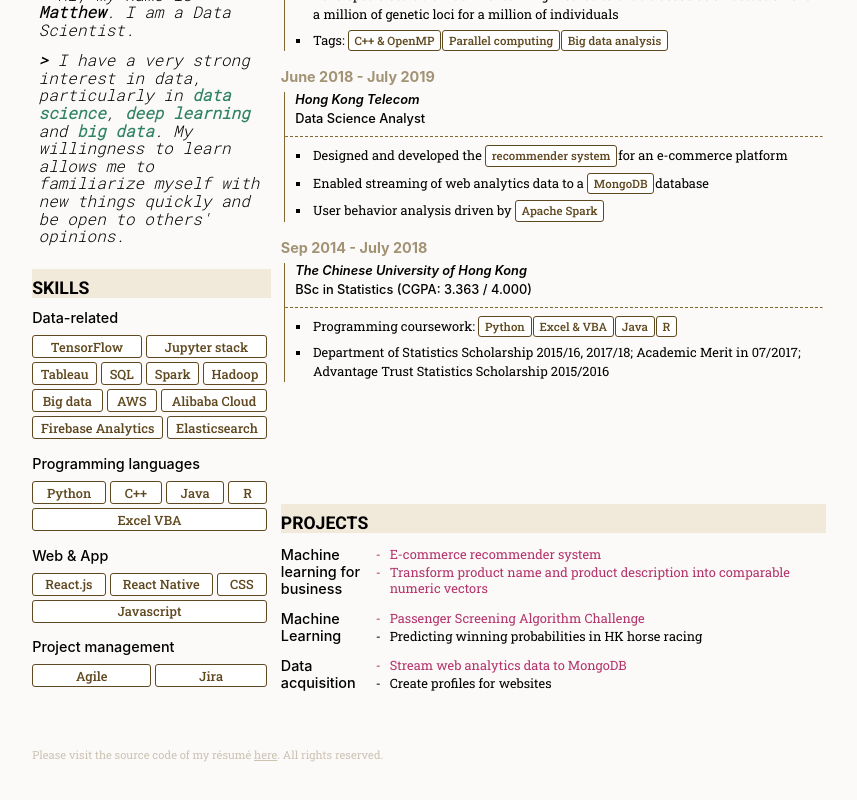
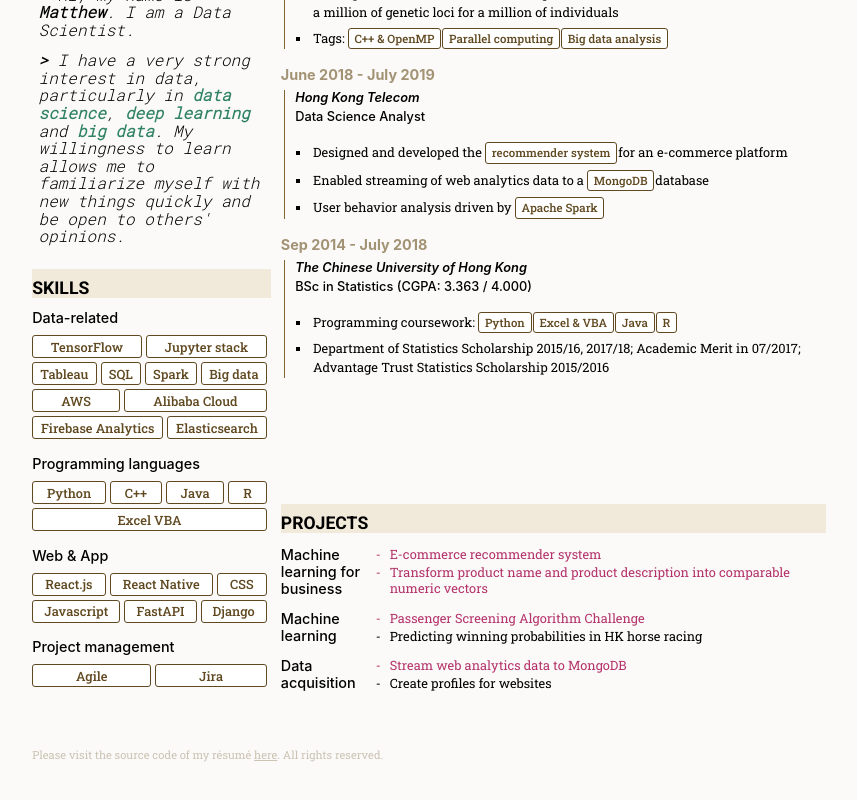
Before and after one commit to m2ng/m2ng.github.io, a React (Create React App) app: page / in a window 1280 px wide. Shown: the part 396-1196 px from the top of the page, without its empty margins (211-1068 px from the left). Built offline with nearby package versions, Linux system fonts and the light colour scheme.

Commit message:
Refactor

```diff
--- a/src/App.scss
+++ b/src/App.scss
@@ -226,7 +226,8 @@ li.skill {
 }
 
 .history hr {
-    border-top: 1px dashed hsl(39, 46%, 35%);
+    // border-top: 1px dashed hsl(39, 46%, 35%);
+    border-top: none;
     border-bottom: none;
 }
 
--- a/src/components/Experience.js
+++ b/src/components/Experience.js
@@ -1,57 +1,14 @@
 import React from 'react';
+import { rowParse } from '../utils';
 import experience from '../data/experience.json';
 
-// export default function Experience() {
-//     return (
-//         <div className="experience">
-//             <div className="header">Experience</div>
-//             <div className="history-container">
-//                 {experience.map(({time, title, place, details}) => {
-//                     return (
-//                         <div className="history">
-//                             <div className="history-time">{time}</div>
-//                             <div className="history-content">
-//                                 <div className="history-field title">{title}</div>
-//                                 <div className="history-field place">{place}</div>
-//                             {details.length > 0 ? (
-//                                 <ul className="history-field desc">
-//                                     {details.map(detail => (
-//                                         <li className="desc-item"><div>{detail}</div></li>
-//                                     ))}
-//                                 </ul>
-//                             ) : ''}
-//                             </div>
-//                         </div>
-//                     )
-//                 })}
-//             </div>
-//         </div>
-//     )
-// }
-
-
 export default function Experience() {
-  const rowParse = row => {
-    const splits = row.replace(/^!!/, "").trim().split(" ");
-    console.log(row.startsWith("!!"));
-    return [
-      splits.map((x, i) => {
-        if (x.startsWith("#")) {
-          return <span className="tag">{x.replace(/#/g, "").replace(/_/g, " ").replace(/\s{2,}/, "_")}</span>
-        } else {
-          return x + (i < splits.length ? " " : "")
-        }
-      }),
-      row.startsWith("!!")
-    ];
-  };
-
   return (
     <div className="experience">
       <div className="header">Experience</div>
       <div className="history-container">
-          {experience.map(({time, effective, title, place, nature, details}) => (
-            <div className={"history" + (effective ? " present" : "")}>
+          {experience.map(({time, effective, title, place, nature, details}, i) => (
+            <div className={"history" + (effective ? " present" : "")} key={`exp-${i}`}>
                 <div className="history-time">{
                   effective ? time : <span>{time}</span>
                 }</div>
@@ -60,10 +17,10 @@ export default function Experience() {
                     <div className="history-field title">{title}</div>
                     <hr/>
                     <ul className="history-field desc">
-                        {details.map(row => {
+                        {details.map((row, j) => {
                           const [ parsedRow, highlight ] = rowParse(row);
-                          console.log(parsedRow);
-                          return <li className={"desc-item" + (highlight ? " highlight" : "")}><div>{parsedRow}</div></li>
+                          // console.log(parsedRow);
+                          return <li className={"desc-item" + (highlight ? " highlight" : "")} key={`exp-${i}-${j}`}><div>{parsedRow}</div></li>
                         })}
                     </ul>
                 </div>
--- a/src/components/Projects.js
+++ b/src/components/Projects.js
@@ -1,31 +1,25 @@
 import React from 'react';
+import { rowParse } from '../utils';
+import projects from '../data/projects.json';
 
 export default function Projects() {
   return (
     <div className="projects">
       <div className="header">Projects</div>
       <div className="project-container">
-          <div className="project-group">
-              <div className="subgroup-header">Machine learning for business</div>
-              <ul className="project-group-list">
-                  <li className="project highlight"><div>E-commerce recommender system</div></li>
-                  <li className="project highlight"><div>Transform product name and product description into comparable numeric vectors</div></li>
-              </ul>
-          </div>
-          <div className="project-group">
-              <div className="subgroup-header">Machine Learning</div>
-              <ul className="project-group-list">
-                  <li className="project highlight"><div>Passenger Screening Algorithm Challenge</div></li>
-                  <li className="project"><div>Predicting winning probabilities in HK horse racing</div></li>
-              </ul>
-          </div>
-          <div className="project-group">
-              <div className="subgroup-header">Data acquisition</div>
-              <ul className="project-group-list">
-                  <li className="project highlight"><div>Stream web analytics data to MongoDB</div></li>
-                  <li className="project"><div>Create profiles for websites</div></li>
-              </ul>
-          </div>
+          {projects.map(({ group, details }, i) => {
+              return (
+                <div className="project-group" key={`proj-${i}`}>
+                    <div className="subgroup-header">{group}</div>
+                    <ul className="project-group-list">
+                        {details.map((row, j) => {
+                            const [ parsedRow, highlight ] = rowParse(row);
+                            return <li className={"project" + (highlight ? " highlight" : "")} key={`proj-${i}-${j}`}><div>{parsedRow}</div></li>
+                        })}
+                    </ul>
+                </div>
+              );
+          })}
       </div>
     </div>
   );
--- a/src/components/Skills.js
+++ b/src/components/Skills.js
@@ -1,51 +1,23 @@
 import React from 'react';
+import { parseTag } from '../utils';
+import skills from '../data/skills.json';
 
 export default function Skills() {
   return (
     <div className="skills">
       <div className="header">Skills</div>
-      <div className="skills-subgroup">
-          <div className="subgroup-header">Data-related</div>
-          <ul className="skills-list">
-              <li className="skill">TensorFlow</li>
-              <li className="skill">Jupyter stack</li>
-              <li className="skill">Tableau</li>
-              <li className="skill">SQL</li>
-              <li className="skill">Spark</li>
-              <li className="skill">Hadoop</li>
-              <li className="skill">Big data</li>
-              <li className="skill">AWS</li>
-              <li className="skill">Alibaba Cloud</li>
-              <li className="skill">Firebase Analytics</li>
-              <li className="skill">Elasticsearch</li>
-          </ul>
-      </div>
-      <div className="skills-subgroup">
-          <div className="subgroup-header">Programming languages</div>
-          <ul className="skills-list">
-              <li className="skill">Python</li>
-              <li className="skill">C++</li>
-              <li className="skill">Java</li>
-              <li className="skill">R</li>
-              <li className="skill">Excel VBA</li>
-          </ul>
-      </div>
-      <div className="skills-subgroup">
-          <div className="subgroup-header">Web &amp; App</div>
-          <ul className="skills-list">
-              <li className="skill">React.js</li>
-              <li className="skill">React Native</li>
-              <li className="skill">CSS</li>
-              <li className="skill">Javascript</li>
-          </ul>
-      </div>
-      <div className="skills-subgroup">
-          <div className="subgroup-header">Project management</div>
-          <ul className="skills-list">
-              <li className="skill">Agile</li>
-              <li className="skill">Jira</li>
-          </ul>
-      </div>
+      {
+          skills.map(({ group, skills }, i) => (
+            <div className="skills-subgroup" key={`skill-${i}`}>
+                <div className="subgroup-header">{group}</div>
+                <ul className="skills-list">
+                    {skills.map((row, j) => {
+                        return <li className="skill" key={`li-skill-${i}-${j}`}>{parseTag(row)}</li>;
+                    })}
+                </ul>
+            </div>
+          ))
+      }
     </div>
   );
 }
--- /dev/null
+++ b/src/data/projects.json
@@ -0,0 +1,23 @@
+[
+    {
+        "group": "Machine learning for business",
+        "details": [
+            "!!E-commerce recommender system",
+            "!!Transform product name and product description into comparable numeric vectors"
+        ]
+    },
+    {
+        "group": "Machine learning",
+        "details": [
+            "!!Passenger Screening Algorithm Challenge",
+            "Predicting winning probabilities in HK horse racing"
+        ]
+    },
+    {
+        "group": "Data acquisition",
+        "details": [
+            "!!Stream web analytics data to MongoDB",
+            "Create profiles for websites"
+        ]
+    }
+]
--- /dev/null
+++ b/src/data/skills.json
@@ -0,0 +1,45 @@
+[
+    {
+        "group": "Data-related",
+        "skills": [
+            "#TensorFlow",
+            "#Jupyter_stack",
+            "#Tableau",
+            "#SQL",
+            "#Spark",
+            "#Big_data",
+            "#AWS",
+            "#Alibaba_Cloud",
+            "#Firebase_Analytics",
+            "#Elasticsearch"
+        ]
+    },
+    {
+        "group": "Programming languages",
+        "skills": [
+            "#Python",
+            "#C++",
+            "#Java",
+            "#R",
+            "#Excel_VBA"
+        ]
+    },
+    {
+        "group": "Web & App",
+        "skills": [
+            "#React.js",
+            "#React_Native",
+            "#CSS",
+            "#Javascript",
+            "#FastAPI",
+            "#Django"
+        ]
+    },
+    {
+        "group": "Project management",
+        "skills": [
+            "#Agile",
+            "#Jira"
+        ]
+    }
+]
--- /dev/null
+++ b/src/utils/index.js
@@ -0,0 +1,18 @@
+export const parseTag = raw => {
+  return raw.replace(/#/g, "").replace(/_/g, " ").replace(/\s{2,}/, "_")
+}
+
+export const rowParse = row => {
+  const splits = row.replace(/^!!/, "").trim().split(" ");
+  // console.log(row.startsWith("!!"));
+  return [
+    splits.map((x, i) => {
+      if (x.startsWith("#")) {
+        return <span className="tag" key={`tag-${i}`}>{parseTag(x)}</span>
+      } else {
+        return x + (i < splits.length ? " " : "")
+      }
+    }),
+    row.startsWith("!!")
+  ];
+};
```
Also changed, not shown: src/index.html (deleted, +0 -151 lines), 1 other file (tests, documents, lock files or other folders).
